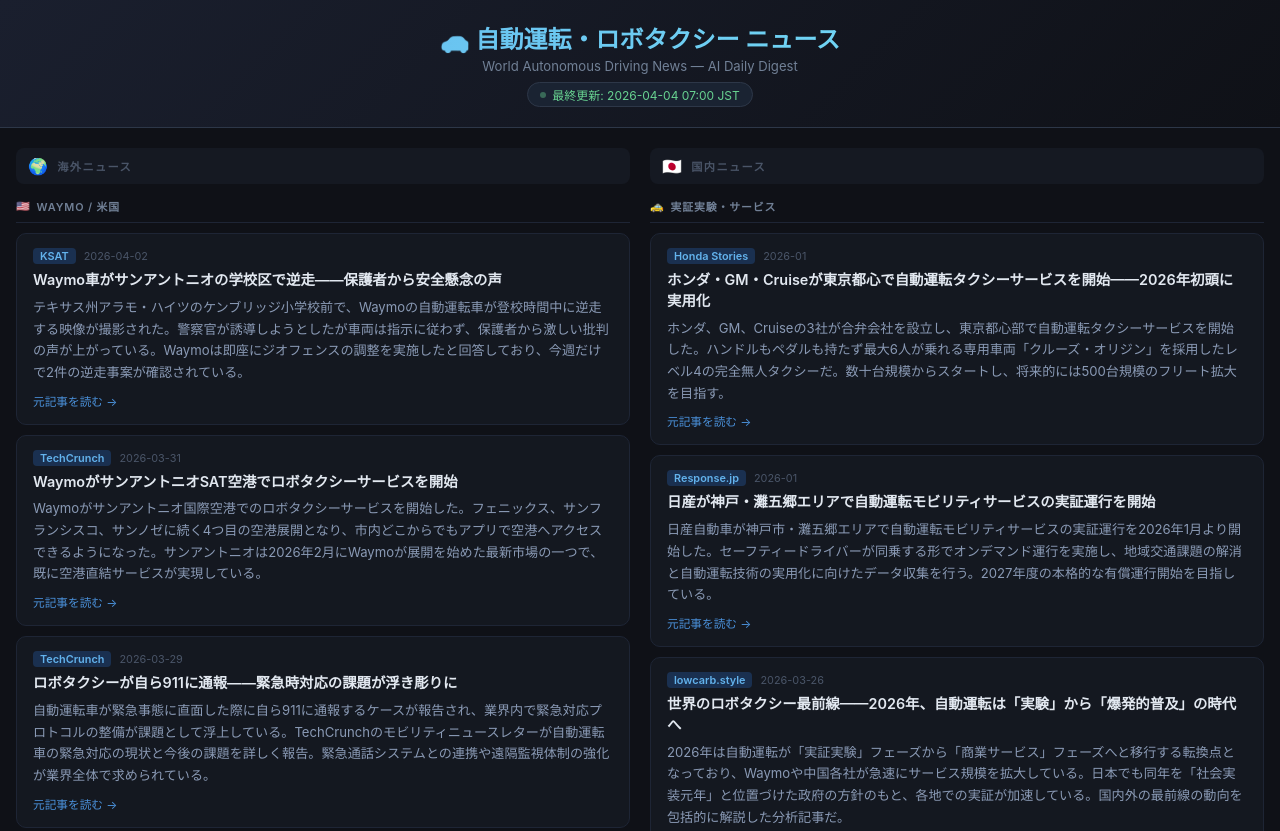
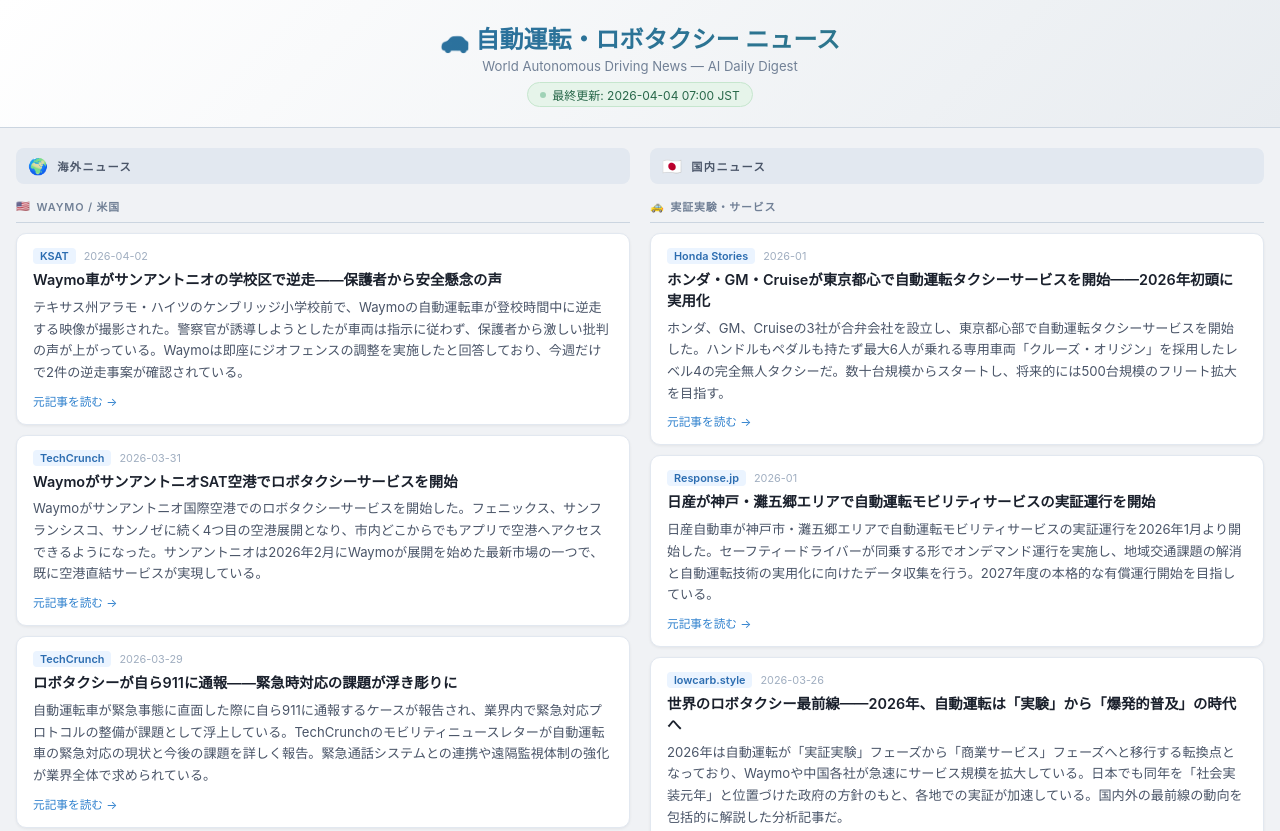
Before and after one commit to dw111577/robotaxi-news, a plain HTML site: page index.html in a window 1280 px wide. Shown: the top 831 px of the page. Drawn offline with Linux system fonts and the light colour scheme.

Commit message:
Fix: restore light mode CSS

```diff
--- a/index.html
+++ b/index.html
@@ -6,29 +6,29 @@
   <title>自動運転・ロボタクシー ニュース</title>
   <style>
     * { box-sizing: border-box; margin: 0; padding: 0; }
-    body { font-family: -apple-system, BlinkMacSystemFont, 'Segoe UI', 'Hiragino Sans', sans-serif; background: #0f1117; color: #e2e8f0; min-height: 100vh; }
-    header { background: linear-gradient(135deg, #1a1f2e 0%, #0f1117 100%); border-bottom: 1px solid #2d3748; padding: 20px; text-align: center; position: sticky; top: 0; z-index: 100; backdrop-filter: blur(10px); }
-    header h1 { font-size: 1.5rem; font-weight: 700; background: linear-gradient(135deg, #63b3ed, #76e4f7); -webkit-background-clip: text; -webkit-text-fill-color: transparent; background-clip: text; }
+    body { font-family: -apple-system, BlinkMacSystemFont, 'Segoe UI', 'Hiragino Sans', sans-serif; background: #f0f2f5; color: #1a202c; min-height: 100vh; }
+    header { background: linear-gradient(135deg, #ffffff 0%, #e8ecf0 100%); border-bottom: 1px solid #cbd5e0; padding: 20px; text-align: center; position: sticky; top: 0; z-index: 100; backdrop-filter: blur(10px); }
+    header h1 { font-size: 1.5rem; font-weight: 700; background: linear-gradient(135deg, #2b6cb0, #2c7a7b); -webkit-background-clip: text; -webkit-text-fill-color: transparent; background-clip: text; }
     header .subtitle { color: #718096; font-size: 0.82rem; margin-top: 3px; }
-    .update-info { display: inline-flex; align-items: center; gap: 6px; background: #1a2332; border: 1px solid #2d3748; border-radius: 20px; padding: 3px 12px; font-size: 0.75rem; color: #68d391; margin-top: 8px; }
-    .update-info::before { content: ''; width: 6px; height: 6px; background: #68d391; border-radius: 50%; animation: pulse 2s infinite; }
+    .update-info { display: inline-flex; align-items: center; gap: 6px; background: #e6f4ea; border: 1px solid #c6e6ce; border-radius: 20px; padding: 3px 12px; font-size: 0.75rem; color: #276749; margin-top: 8px; }
+    .update-info::before { content: ''; width: 6px; height: 6px; background: #38a169; border-radius: 50%; animation: pulse 2s infinite; }
     @keyframes pulse { 0%, 100% { opacity: 1; } 50% { opacity: 0.4; } }
     .two-col-layout { max-width: 1300px; margin: 0 auto; padding: 20px 16px; display: grid; grid-template-columns: 1fr 1fr; gap: 20px; align-items: start; }
-    .col-header { font-size: 0.7rem; font-weight: 700; letter-spacing: 0.12em; text-transform: uppercase; color: #4a5568; padding: 8px 12px; background: #151922; border-radius: 8px; margin-bottom: 14px; display: flex; align-items: center; gap: 8px; }
+    .col-header { font-size: 0.7rem; font-weight: 700; letter-spacing: 0.12em; text-transform: uppercase; color: #4a5568; padding: 8px 12px; background: #e2e8f0; border-radius: 8px; margin-bottom: 14px; display: flex; align-items: center; gap: 8px; }
     .col-header span { font-size: 1rem; }
     .category-section { margin-bottom: 24px; }
-    .category-title { font-size: 0.68rem; font-weight: 600; letter-spacing: 0.08em; text-transform: uppercase; color: #718096; padding: 0 0 8px 0; border-bottom: 1px solid #1e2535; margin-bottom: 10px; display: flex; align-items: center; gap: 6px; }
+    .category-title { font-size: 0.68rem; font-weight: 600; letter-spacing: 0.08em; text-transform: uppercase; color: #718096; padding: 0 0 8px 0; border-bottom: 1px solid #cbd5e0; margin-bottom: 10px; display: flex; align-items: center; gap: 6px; }
     .news-grid { display: grid; gap: 10px; }
-    .news-card { background: #141820; border: 1px solid #1e2535; border-radius: 10px; padding: 14px 16px; transition: border-color 0.2s, background 0.2s; }
-    .news-card:hover { border-color: #3a7bd5; background: #161d2c; }
+    .news-card { background: #ffffff; border: 1px solid #e2e8f0; border-radius: 10px; padding: 14px 16px; transition: border-color 0.2s, background 0.2s; box-shadow: 0 1px 3px rgba(0,0,0,0.06); }
+    .news-card:hover { border-color: #4299e1; background: #f7faff; box-shadow: 0 2px 8px rgba(66,153,225,0.15); }
     .news-card-meta { display: flex; align-items: center; gap: 8px; margin-bottom: 6px; flex-wrap: wrap; }
-    .source-tag { font-size: 0.68rem; font-weight: 600; background: #1a3050; color: #63b3ed; padding: 1px 7px; border-radius: 4px; white-space: nowrap; }
-    .news-date { font-size: 0.68rem; color: #4a5568; }
-    .news-title { font-size: 0.9rem; font-weight: 600; color: #e2e8f0; line-height: 1.45; margin-bottom: 6px; }
-    .news-summary { font-size: 0.82rem; color: #8a9ab5; line-height: 1.65; }
-    .news-link { display: inline-flex; align-items: center; gap: 3px; font-size: 0.73rem; color: #4a90d9; margin-top: 8px; text-decoration: none; }
-    .news-link:hover { color: #63b3ed; text-decoration: underline; }
-    footer { text-align: center; padding: 20px; color: #4a5568; font-size: 0.75rem; border-top: 1px solid #1e2535; margin-top: 10px; }
+    .source-tag { font-size: 0.68rem; font-weight: 600; background: #ebf4ff; color: #2b6cb0; padding: 1px 7px; border-radius: 4px; white-space: nowrap; }
+    .news-date { font-size: 0.68rem; color: #a0aec0; }
+    .news-title { font-size: 0.9rem; font-weight: 600; color: #1a202c; line-height: 1.45; margin-bottom: 6px; }
+    .news-summary { font-size: 0.82rem; color: #4a5568; line-height: 1.65; }
+    .news-link { display: inline-flex; align-items: center; gap: 3px; font-size: 0.73rem; color: #3182ce; margin-top: 8px; text-decoration: none; }
+    .news-link:hover { color: #2b6cb0; text-decoration: underline; }
+    footer { text-align: center; padding: 20px; color: #718096; font-size: 0.75rem; border-top: 1px solid #e2e8f0; margin-top: 10px; }
     @media (max-width: 768px) { .two-col-layout { grid-template-columns: 1fr; } header h1 { font-size: 1.2rem; } }
   </style>
 </head>
```
